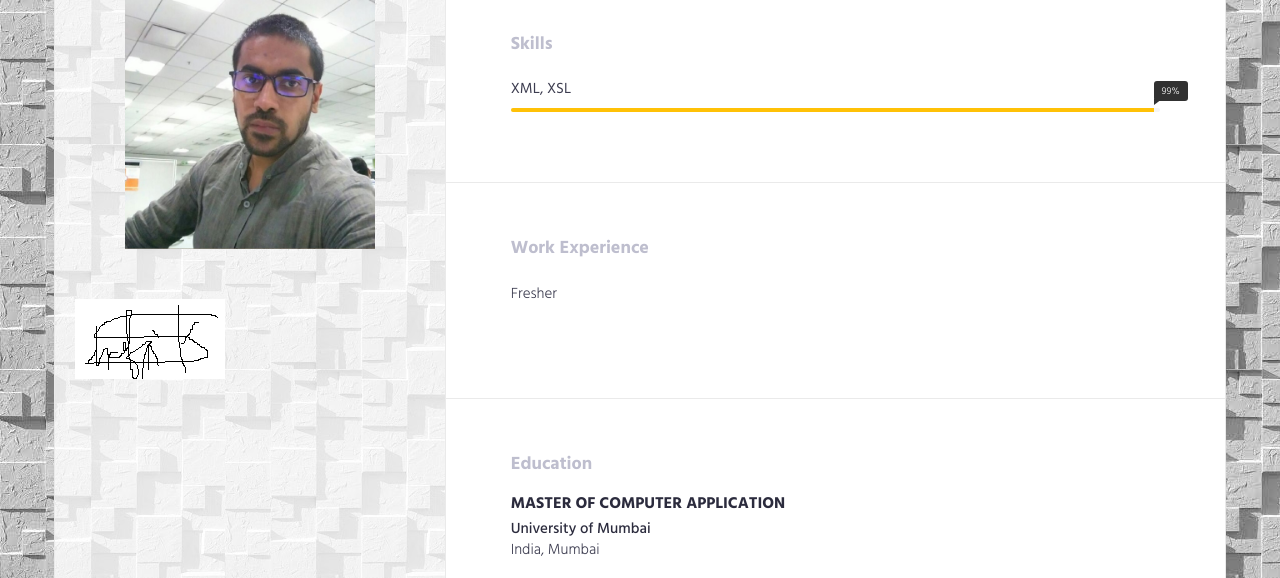
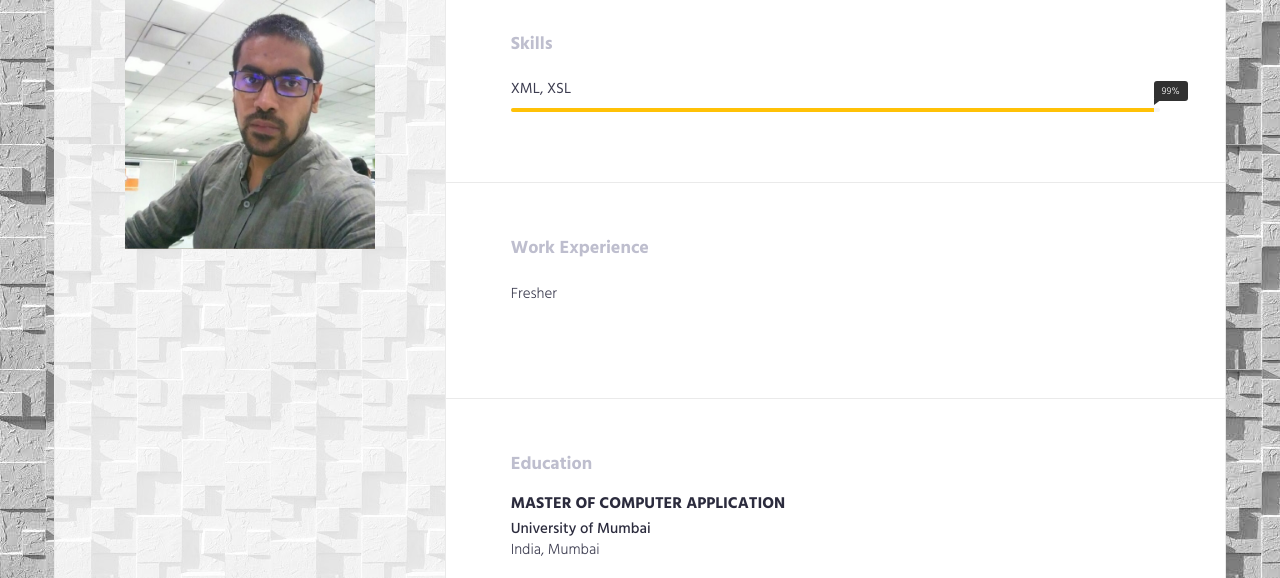
Before and after one commit to Shafin-Thiyam/STK, a Django app: template templates/main/index.html in a window 1280 px wide. Shown: the part 81-659 px from the top of the page. Run offline with Django 3.2, Linux system fonts and the light colour scheme; the template is opened without the code that fills it, so the values that code supplies are empty; some libraries are stand-ins or nearby versions.

Commit message:
removed dummy signature

```diff
--- a/templates/partials/_leftPane.html
+++ b/templates/partials/_leftPane.html
@@ -24,7 +24,7 @@
                     <p>{{per.About_me}}</p>
                     {% endfor %}
                 {% endif %}
-                    <p><img src="{% static '/img/Signature.png'%}" alt="" class="img-responsive"/></p>
+                    <!-- <p><img src="{% static '/img/Signature.png'%}" alt="" class="img-responsive"/></p> -->
                 </div>
                 {% if personal %}
                 {% for per in personal %}
```
Also changed, not shown: shafinthiyam/static/css/style.css (line endings or trailing spaces).
